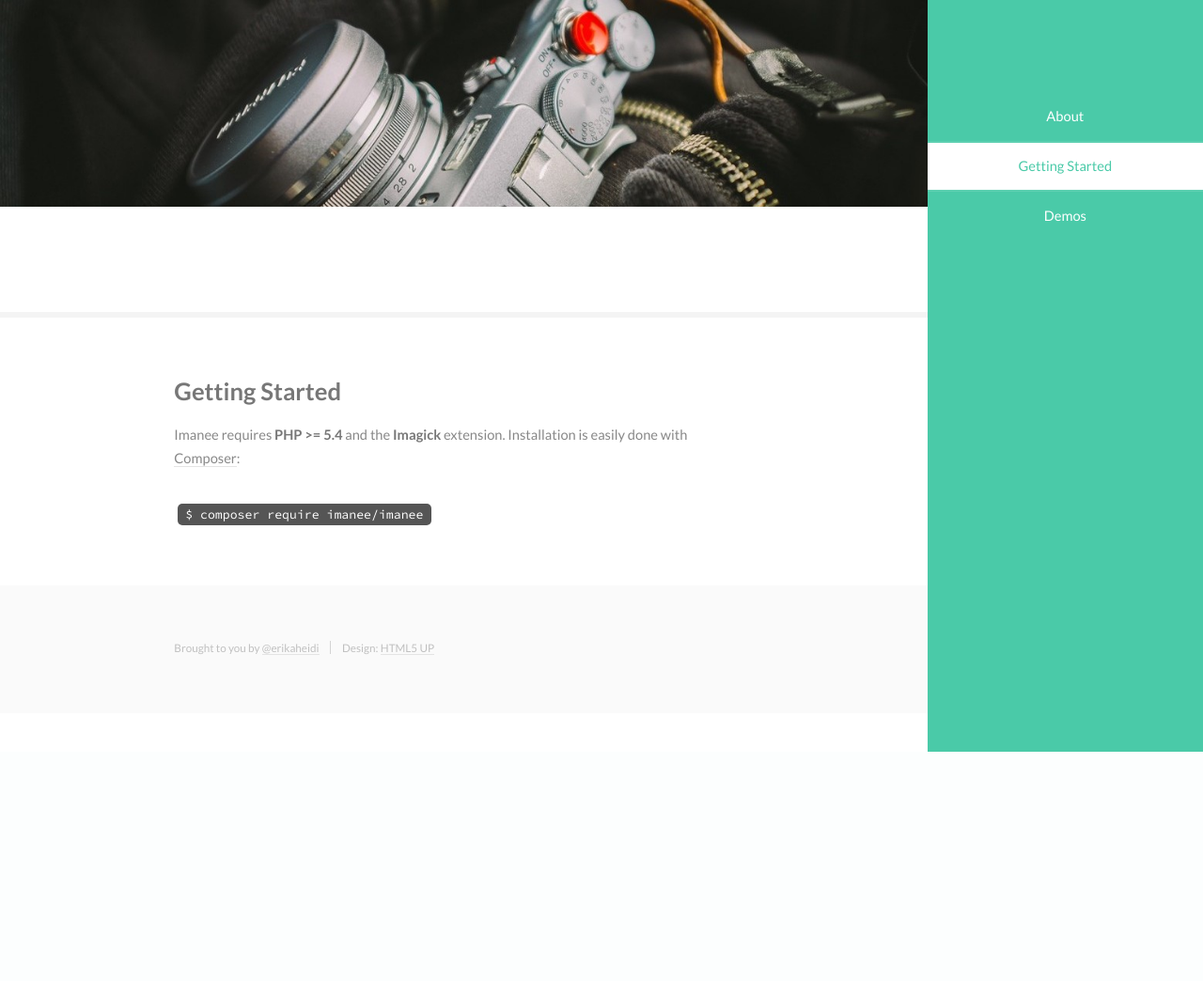
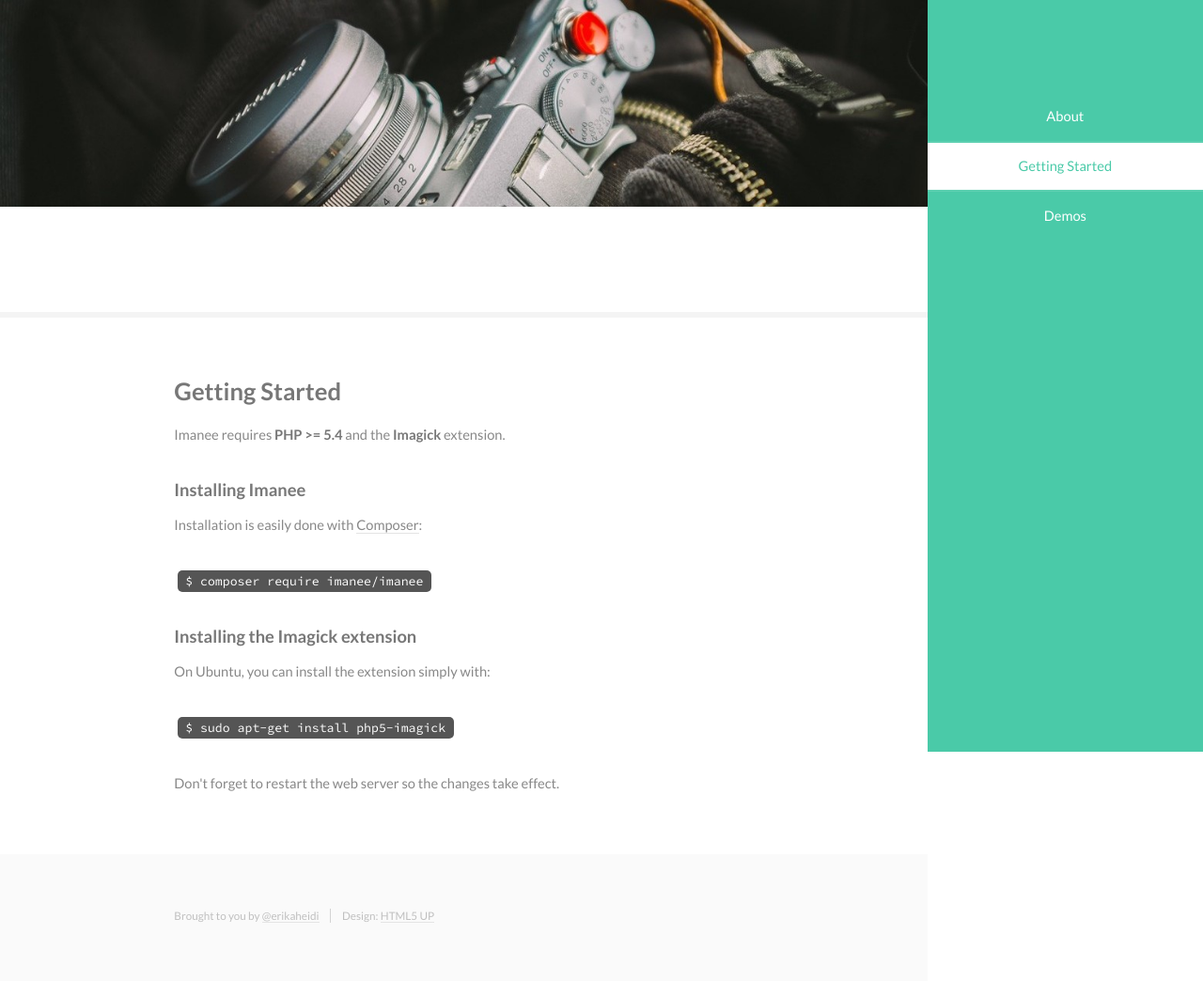
Before and after one commit to imanee/website, a PHP site: template src/Imanee/Resources/views/index.html.twig in a window 1280 px wide. Shown: the whole page at 94% size. Before the commit the page ends 800 px from the top, so only its background shows below. Run offline with PHP 8.4, Linux system fonts and the light colour scheme; the template is opened without the code that fills it, so the values that code supplies are empty; some libraries are stand-ins or nearby versions.

Commit message:
fixed some stuff

```diff
--- a/app/config.yml
+++ b/app/config.yml
@@ -1,7 +1,8 @@
 project:
   name: Imanee
   url: http://imanee.io
-  tagline: PHP Imane Manipulation library
+  tagline: PHP Image Manipulation library
+  tags: php, image, imagick, imagemagick, image processing, image manipulation
   enable_fork_ribbon: yes
   github: imanee/imanee
   description: Imanee is a wrapper for the Imagemagick library in PHP (Imagick extension). It provides a simple workflow and several convenient methods to facilitate image processing and manipulation, like image composition, applying effects and filters to an image, animating gifs and more.
--- a/src/Common/Resources/views/main.html.twig
+++ b/src/Common/Resources/views/main.html.twig
@@ -3,8 +3,8 @@
 	<head>
 		<title>Imanee</title>
 		<meta http-equiv="content-type" content="text/html; charset=utf-8" />
-		<meta name="description" content="Imanee - Image Manipulation Library for PHP" />
-		<meta name="keywords" content="" />
+		<meta name="description" content="{{ app.config.project.name }} - {{ app.config.project.description }}" />
+		<meta name="keywords" content="{{ app.config.project.tags }}" />
 		<!--[if lte IE 8]><script src="/css/ie/html5shiv.js"></script><![endif]-->
 		<script src="/js/jquery.min.js"></script>
 		<script src="/js/jquery.scrollzer.min.js"></script>
@@ -57,7 +57,7 @@
                                     <h3>Getting Started</h3>
                                     <p>This library requires X and Y</p>
 
-                                    <p><code>$ composer require imanee/imanee</code></p>
+                                    <p><code>$ composer require {{ app.config.project.github }}</code></p>
 
                                 </div>
                             </section>
@@ -70,18 +70,6 @@
                                     <div class="container">
                                         <h3>Demos</h3>
                                         <p>Some funny and interesting demos to get you started.</p>
-                                        {#<div class="features">
-                                            {% for demo in demos %}
-                                                <article>
-                                                    <a href="#" class="image"><img src="images/pic01.jpg" alt="" /></a>
-                                                    <div class="inner">
-                                                        <h4>{{ demo.title }}</h4>
-                                                        <p>{{ demo.description }}</p>
-                                                    </div>
-                                                </article>
-
-                                            {% endfor %}
-                                        </div>#}
                                         {% for demo in demos %}
                                             <h4><a href="/demo/{{ demo.slug }}">{{ demo.title }}</a></h4>
                                             <p>{{ demo.description }}</p>
--- a/src/Imanee/Resources/views/index.html.twig
+++ b/src/Imanee/Resources/views/index.html.twig
@@ -5,10 +5,19 @@
 <section id="two">
     <div class="container">
         <h3>Getting Started</h3>
-        <p>Imanee requires <strong>PHP >= 5.4</strong> and the <strong>Imagick</strong> extension.
-            Installation is easily done with <a href="https://getcomposer.org/" target="_blank" title="Composer">Composer</a>:</p>
+        <p>Imanee requires <strong>PHP >= 5.4</strong> and the <strong>Imagick</strong> extension.</p>
+
+        <h4>Installing Imanee</h4>
+        <p>Installation is easily done with <a href="https://getcomposer.org/" target="_blank" title="Composer">Composer</a>:</p>
 
         <p><code>$ composer require imanee/imanee</code></p>
+
+        <h4>Installing the Imagick extension</h4>
+        <p>On Ubuntu, you can install the extension simply with:
+
+            <p><code>$ sudo apt-get install php5-imagick</code></p>
+
+        <p><small>Don't forget to restart the web server so the changes take effect.</small></p>
 
     </div>
 </section>
```
